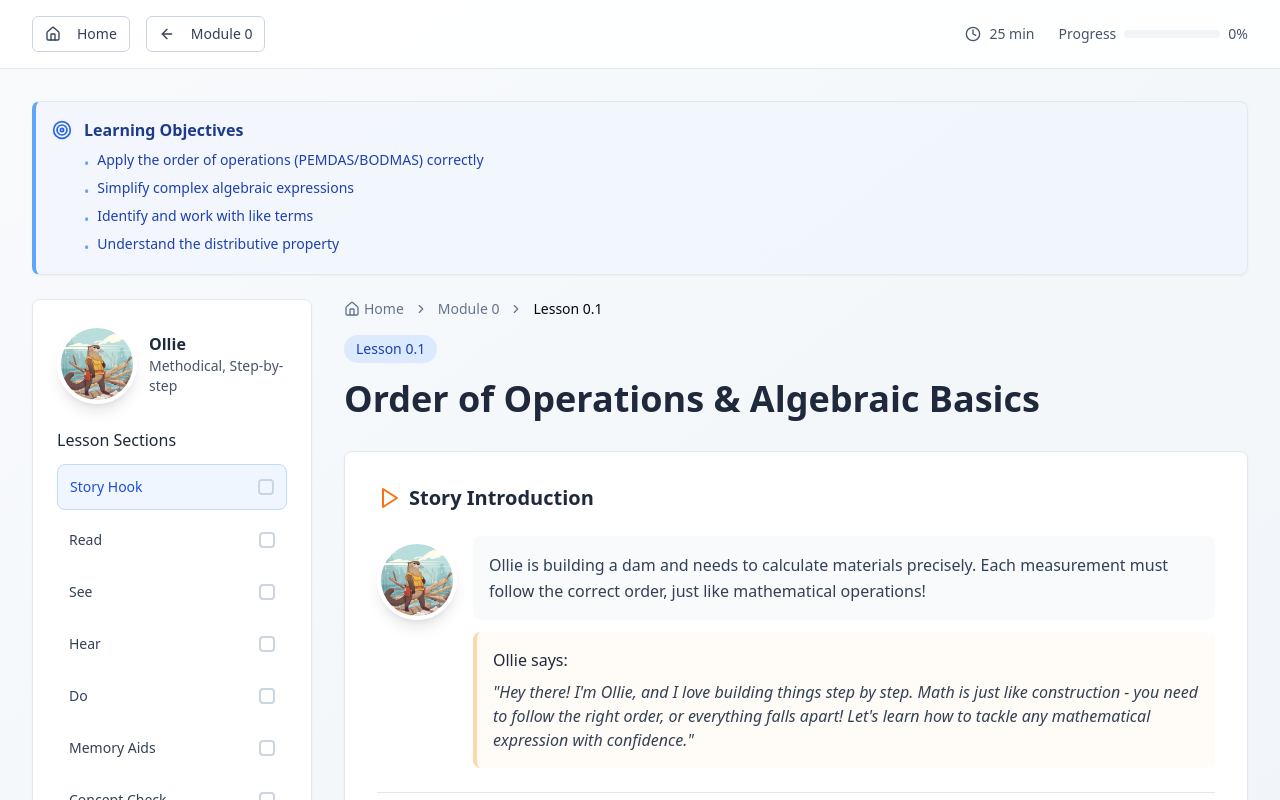
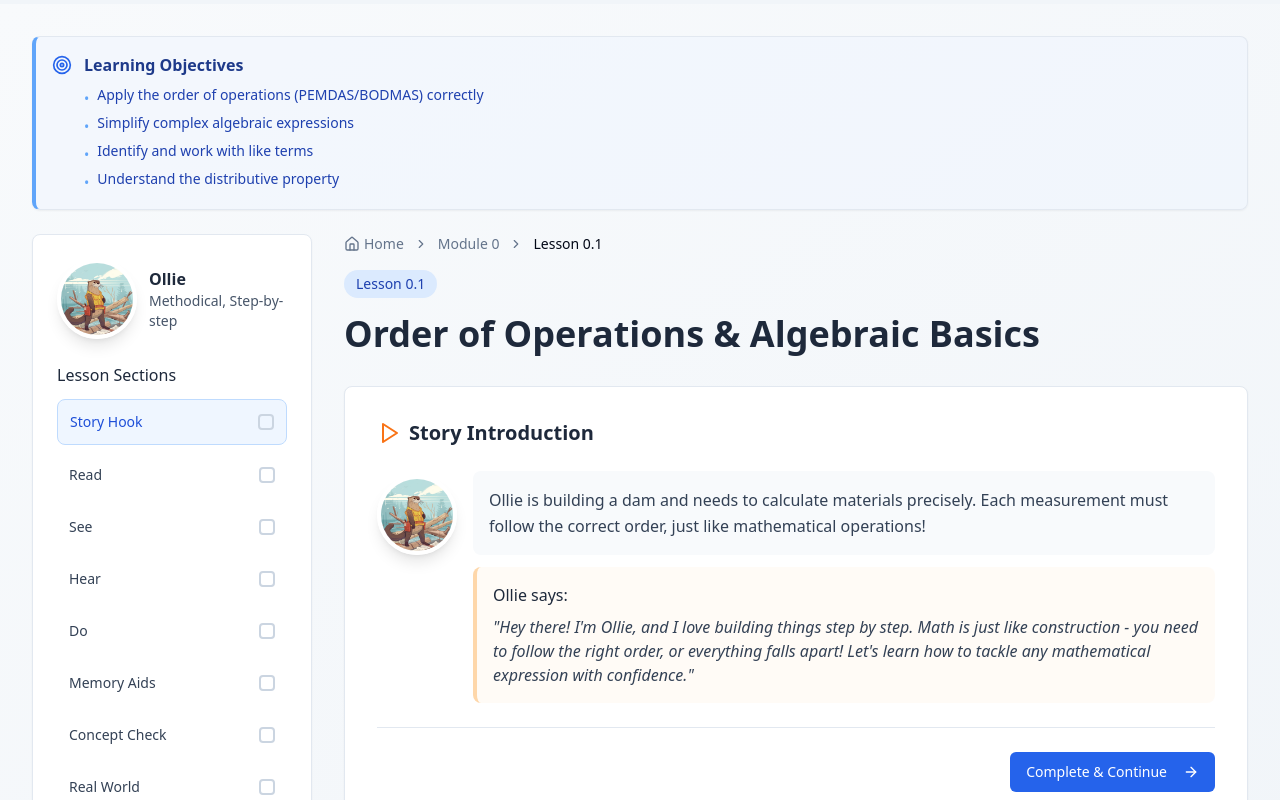
Before and after one commit to cbrown564-alt/mathland-critter-learn, a React (Vite) app: page /lesson/0.1 in a window 1280 px wide. Shown: the top 800 px of the page. Built offline with nearby package versions, Linux system fonts and the light colour scheme.

Commit message:
Streamline lesson header and progress bar for modern, minimal UI

```diff
--- a/src/components/LessonTemplate.tsx
+++ b/src/components/LessonTemplate.tsx
@@ -1,4 +1,3 @@
-
 import { useState, useEffect } from "react";
 import { Card, CardContent } from "@/components/ui/card";
 import { LessonData } from "@/types/lesson";
@@ -21,16 +20,16 @@ interface LessonTemplateProps {
 
 // Simple localStorage utility for progress persistence
 const getStoredProgress = (lessonId: string) => {
-  if (typeof window === 'undefined') return { completedSections: new Set(), currentSection: "narrative" };
+  if (typeof window === 'undefined') return { completedSections: new Set<string>(), currentSection: "narrative" };
   const stored = localStorage.getItem(`lesson-progress-${lessonId}`);
   if (stored) {
     const parsed = JSON.parse(stored);
     return {
-      completedSections: new Set(parsed.completedSections || []),
+      completedSections: new Set<string>((parsed.completedSections || []) as string[]),
       currentSection: parsed.currentSection || "narrative"
     };
   }
-  return { completedSections: new Set(), currentSection: "narrative" };
+  return { completedSections: new Set<string>(), currentSection: "narrative" };
 };
 
 const storeProgress = (lessonId: string, completedSections: Set<string>, currentSection: string) => {
@@ -203,13 +202,8 @@ export const LessonTemplate = ({ lesson, previousLessonId, nextLessonId }: Lesso
   };
 
   return (
-    <div className="min-h-screen bg-gradient-to-br from-slate-50 to-slate-100">
-      <LessonHeader
-        lessonId={lesson.id}
-        lessonTitle={lesson.title}
-        duration={lesson.duration}
-        progressPercentage={progressPercentage}
-      />
+    <div className="min-h-screen bg-gradient-to-br from-slate-50 to-slate-100 pt-1">
+      <LessonHeader progressPercentage={progressPercentage} />
 
       <div className="max-w-7xl mx-auto px-4 sm:px-6 lg:px-8 py-8">
         {/* Learning Objectives Banner - Always Visible */}
--- a/src/components/lesson/LessonHeader.tsx
+++ b/src/components/lesson/LessonHeader.tsx
@@ -1,59 +1,13 @@
-
-import { useNavigate } from "react-router-dom";
-import { ArrowLeft, Home, Clock } from "lucide-react";
-import { Button } from "@/components/ui/button";
 import { Progress } from "@/components/ui/progress";
 
 interface LessonHeaderProps {
-  lessonId: string;
-  lessonTitle: string;
-  duration: string;
   progressPercentage: number;
 }
 
-export const LessonHeader = ({ lessonId, lessonTitle, duration, progressPercentage }: LessonHeaderProps) => {
-  const navigate = useNavigate();
-
+export const LessonHeader = ({ progressPercentage }: LessonHeaderProps) => {
   return (
-    <div className="bg-white/90 backdrop-blur-sm border-b border-slate-200 sticky top-0 z-50">
-      <div className="max-w-7xl mx-auto px-4 sm:px-6 lg:px-8 py-4">
-        <div className="flex items-center justify-between">
-          <div className="flex items-center gap-4">
-            <Button
-              variant="outline"
-              size="sm"
-              onClick={() => navigate("/")}
-              className="border-slate-300 text-slate-700 hover:bg-slate-50"
-            >
-              <Home className="w-4 h-4 mr-2" />
-              Home
-            </Button>
-            <Button
-              variant="outline"
-              size="sm"
-              onClick={() => navigate("/module-0")}
-              className="border-slate-300 text-slate-700 hover:bg-slate-50"
-            >
-              <ArrowLeft className="w-4 h-4 mr-2" />
-              Module 0
-            </Button>
-          </div>
-
-          <div className="flex items-center gap-6">
-            <div className="flex items-center gap-2 text-slate-600">
-              <Clock className="w-4 h-4" />
-              <span className="text-sm">{duration}</span>
-            </div>
-            <div className="flex items-center gap-2">
-              <span className="text-sm text-slate-600">Progress</span>
-              <div className="w-24">
-                <Progress value={progressPercentage} className="h-2" />
-              </div>
-              <span className="text-sm text-slate-600">{Math.round(progressPercentage)}%</span>
-            </div>
-          </div>
-        </div>
-      </div>
+    <div className="fixed top-0 left-0 right-0 h-1 z-50">
+      <Progress value={progressPercentage} className="h-full rounded-none" />
     </div>
   );
 };
```
